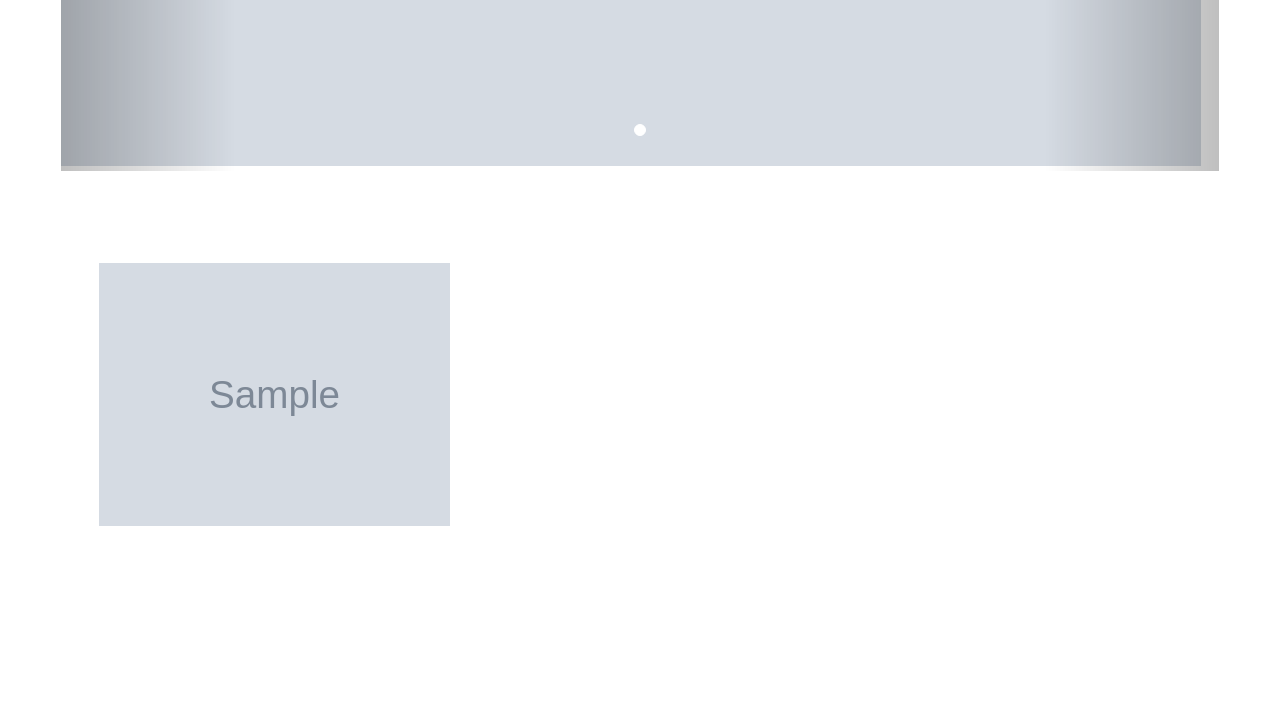
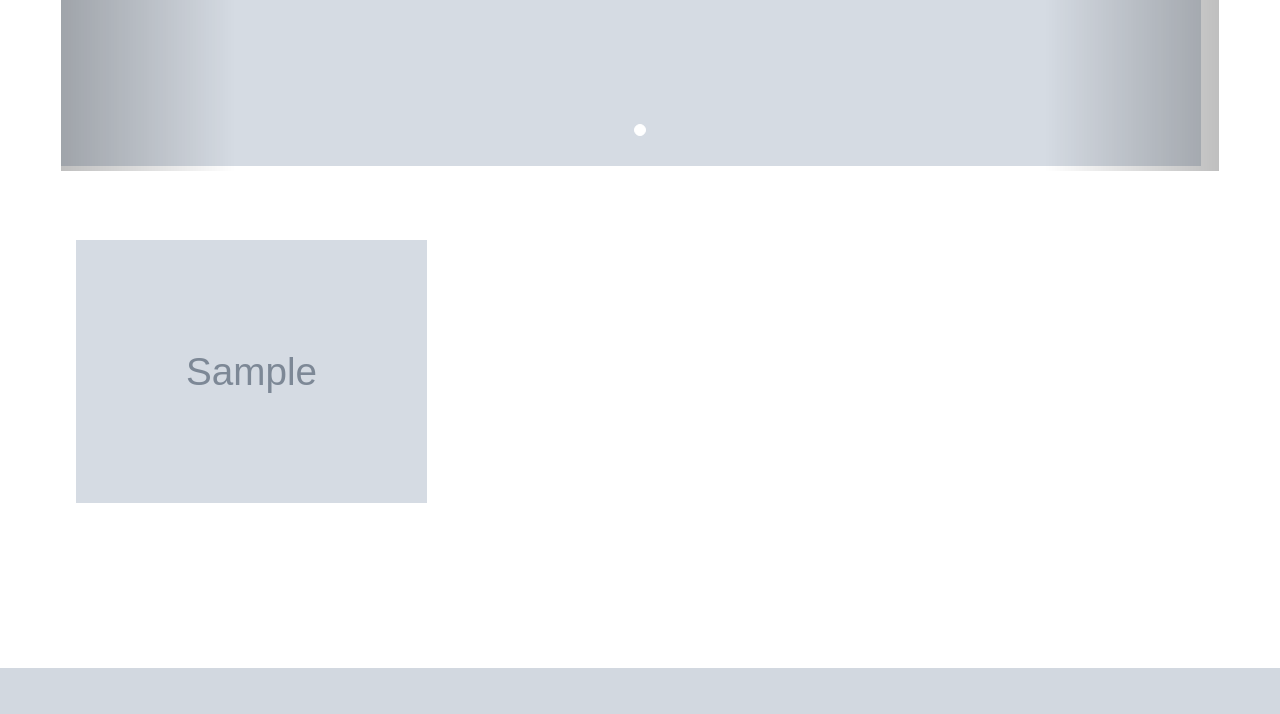
Before and after one commit to firoz74828/BookMovieTicket, a Django app: template Booking/templates/Booking/index.html in a window 1280 px wide. Shown: the part 745-1459 px from the top of the page. After the commit the page ends 1413 px from the top, so only its background shows below. Run offline with Django 3.2, Linux system fonts and the light colour scheme; the template is opened without the code that fills it: most values are stand-ins (such as "Sample title", 1, 10 or a date in 2020); grey boxes marked "Sample" are stand-in pictures; some libraries are stand-ins or nearby versions.

Commit message:
DetailView updated

```diff
--- a/static/css/base.css
+++ b/static/css/base.css
@@ -137,7 +137,3 @@ td.detail_movies {
     margin-top:2%;
     margin-bottom:2%;
 }
-
-.movie_list_margin{
-    margin:2%
-}
```
